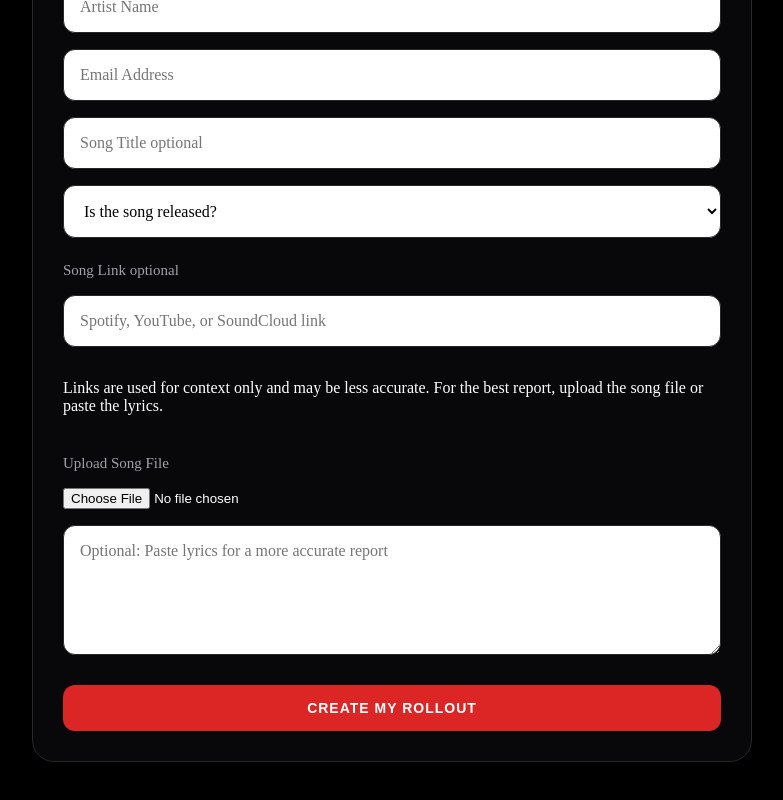
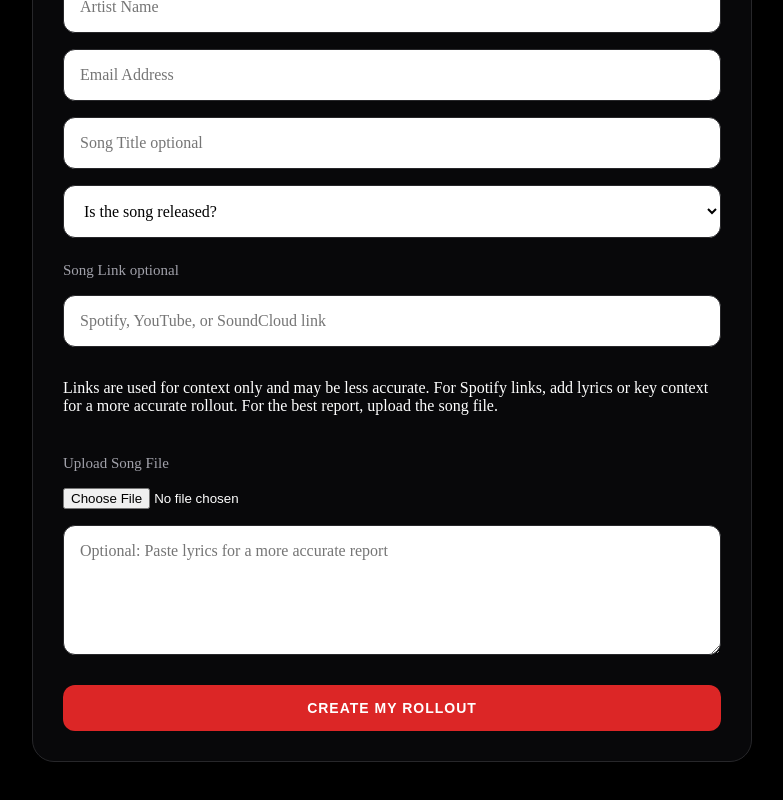
Before and after one commit to cxtylimits/cxty-limits-creatives-discovery-engine, a Next.js app: page / in a window 1280 px wide. Shown: the part 580-1380 px from the top of the page, without its empty margins (138-921 px from the left). Built offline with nearby package versions, Linux system fonts and the light colour scheme.

Commit message:
lyric context update

```diff
--- a/app/page.tsx
+++ b/app/page.tsx
@@ -234,9 +234,8 @@ export default function Home() {
             className="input"
           />
           <p className="field-note">
-            Links are used for context only and may be less accurate. For the
-            best report, upload the song file or paste the lyrics.
-          </p>
+  Links are used for context only and may be less accurate. For Spotify links, add lyrics or key context for a more accurate rollout. For the best report, upload the song file.
+</p>
 
           <label className="label">Upload Song File</label>
 
```
